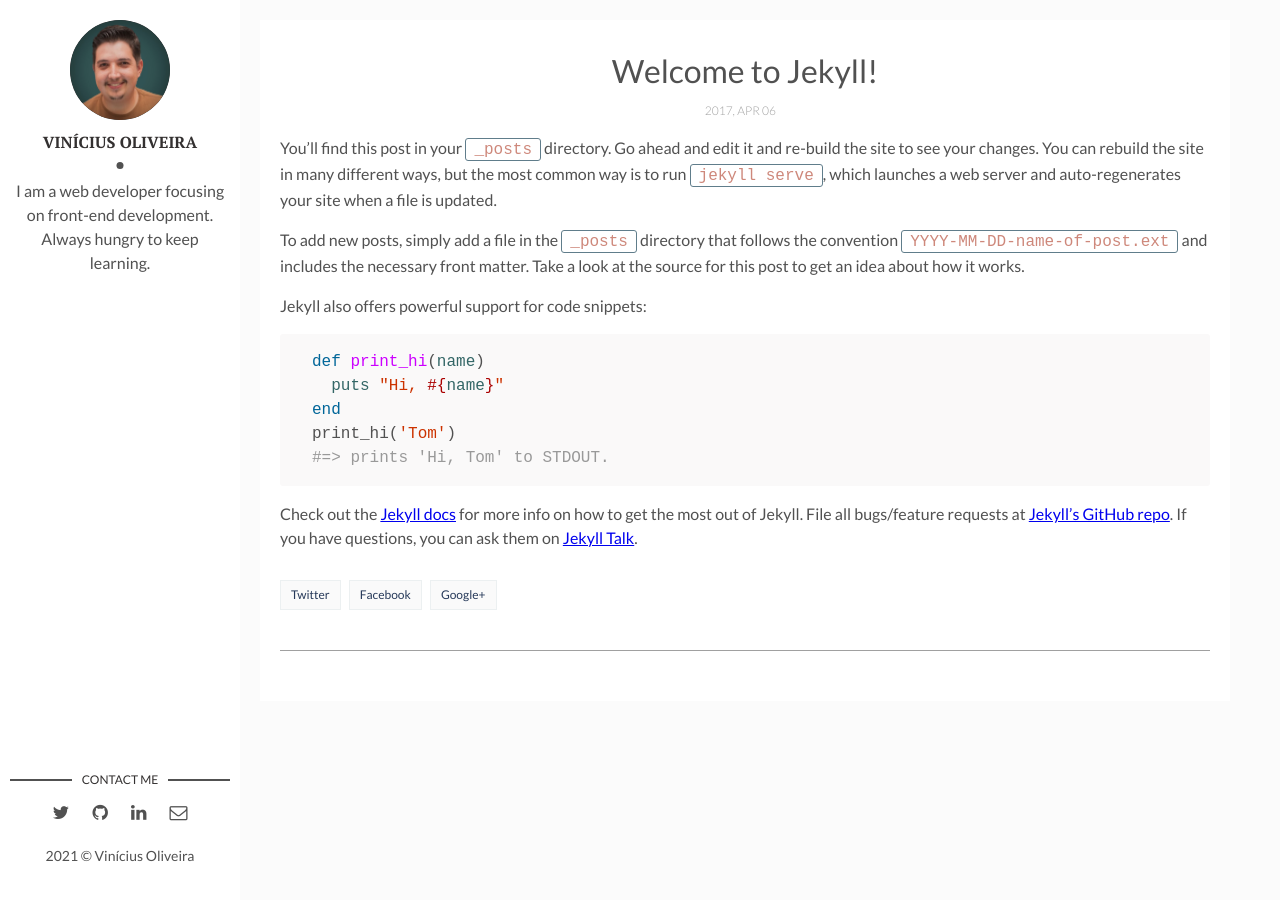
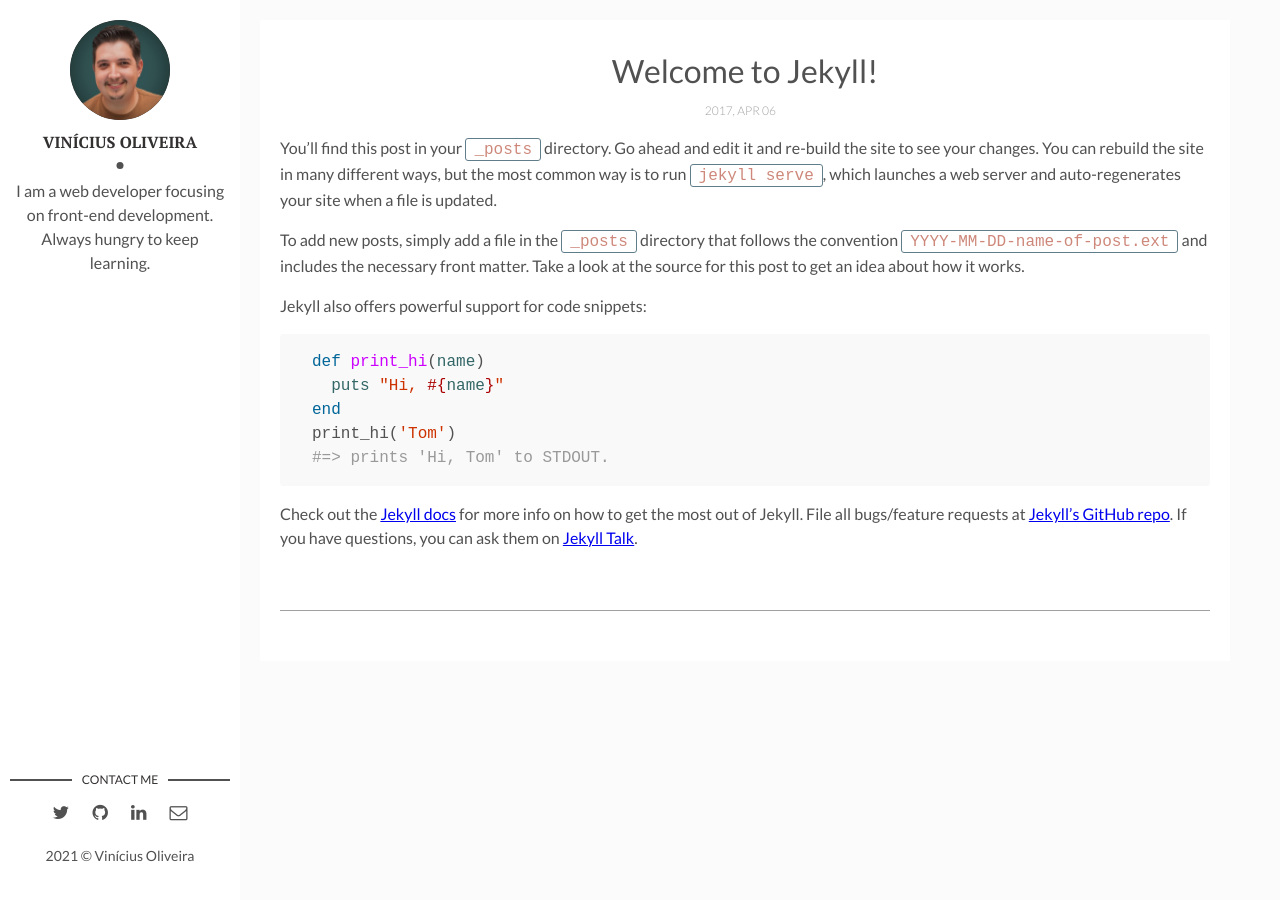
Before and after one commit to violiveiradev/viniciusoliveira.dev, a Jekyll site: the page built from _posts/2017-04-06-welcome-to-jekyll.markdown, in a window 1280 px wide. Built offline with Jekyll 4.4.1, drawn with Linux system fonts in a browser that asks for light colours; comment, search, counter and statistics services are not loaded.

Commit message:
remove disqus

```diff
--- a/_includes/disqus.html
+++ /dev/null
@@ -1,16 +0,0 @@
-<section class="comment-area">
-  <div class="comment-wrapper">
-    {% if site.discus-identifier %}
-    <div id="disqus_thread" class="article-comments"></div>
-    <script>
-      (function() {
-          var d = document, s = d.createElement('script');
-          s.src = '//{{ site.discus-identifier }}.disqus.com/embed.js';
-          s.setAttribute('data-timestamp', +new Date());
-          (d.head || d.body).appendChild(s);
-      })();
-    </script>
-    <noscript>Please enable JavaScript to view the <a href="https://disqus.com/?ref_noscript">comments powered by Disqus.</a></noscript>
-    {% endif %}
-  </div>
-</section> <!-- End Comment Area -->
--- a/_layouts/post.html
+++ b/_layouts/post.html
@@ -21,18 +21,12 @@ layout: main
       </header>
       {{content | markdownify}}
       <div class="page-footer">
-        <div class="page-share">
-          <a href="https://twitter.com/intent/tweet?text={{ page.title }}&url={{ site.url }}{{ page.url }}" title="Share on Twitter" rel="nofollow" target="_blank">Twitter</a>
-          <a href="https://facebook.com/sharer.php?u={{ site.url }}{{ page.url }}" title="Share on Facebook" rel="nofollow" target="_blank">Facebook</a>
-          <a href="https://plus.google.com/share?url={{ site.url }}{{ page.url }}" title="Share on Google+" rel="nofollow" target="_blank">Google+</a>
-        </div>
         <div class="page-tag">
           {% for tag in page.tags %}
             <a href="{{site.baseurl}}/tags#{{tag}}" class="tag">&#35; {{ tag }}</a>
           {% endfor %}
         </div>
       </div>
-      {% include disqus.html %}
     </div> <!-- End Wrap Content -->
   </div> <!-- End Page Content -->
 </article> <!-- End Article Page -->
```
Also changed, not shown: _includes/.disqus.html (added, +16 -0 lines).
